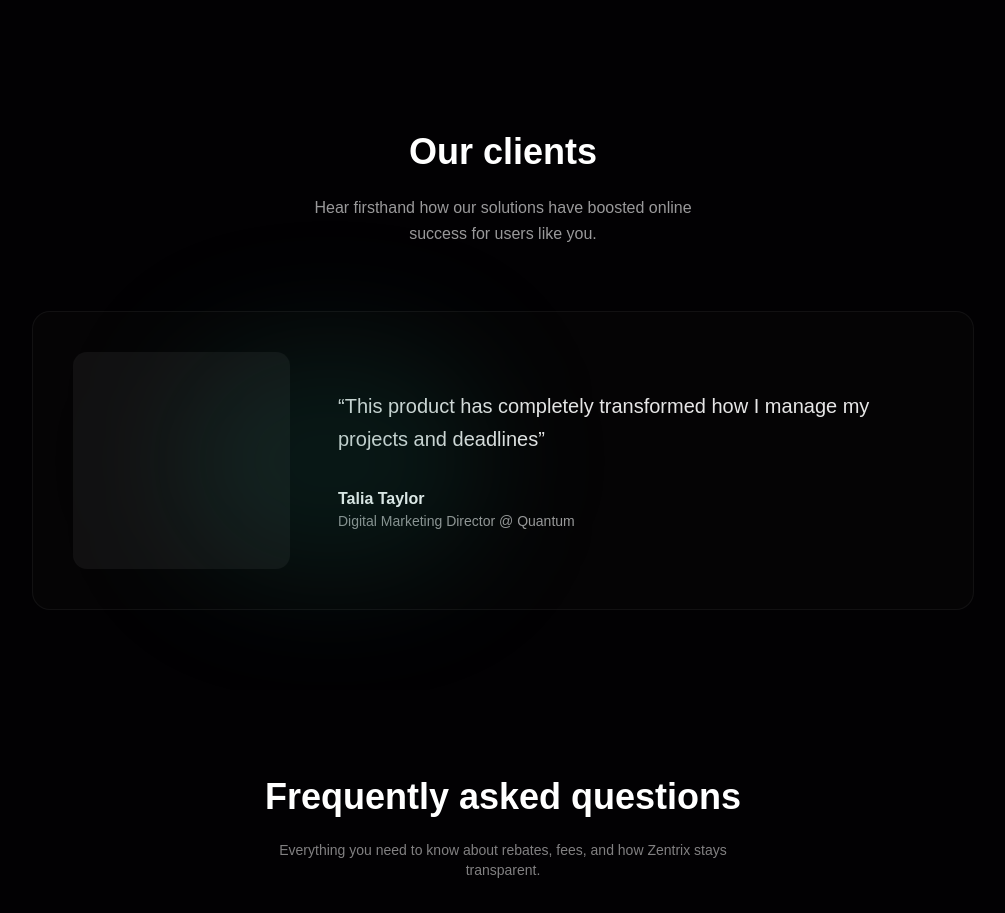
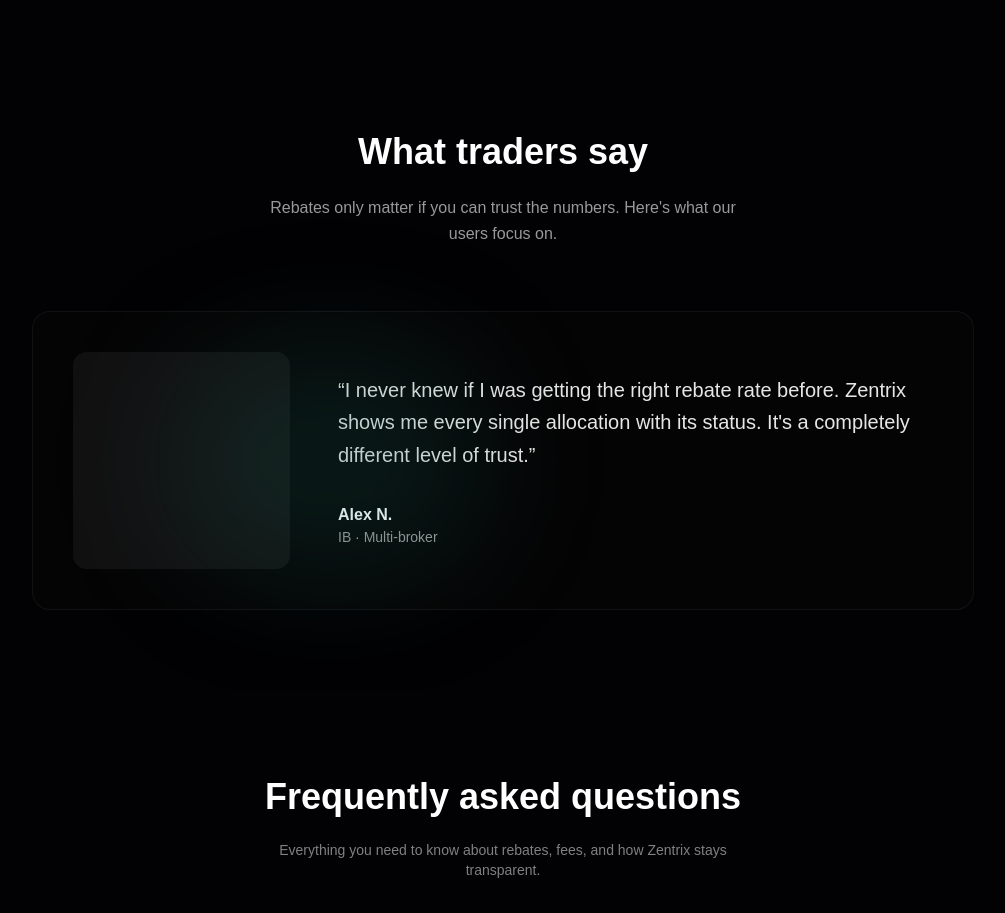
Before and after one commit to le-dat/zentrix-landingpage, a Next.js app: page / in a window 1280 px wide. Shown: the part 5360-6273 px from the top of the page, without its empty margins (137-1142 px from the left). Built offline with nearby package versions, Linux system fonts and the light colour scheme.

Commit message:
feat(landing): update clients section
Made-with: Cursor

```diff
--- a/components/landing/ClientsSection.tsx
+++ b/components/landing/ClientsSection.tsx
@@ -7,46 +7,42 @@ export function ClientsSection() {
   return (
     <section className="relative py-20 overflow-hidden">
       <div className="max-w-[990px] mx-auto px-6">
-        {/* Heading */}
         <motion.h2
           initial={{ opacity: 0 }}
           animate={{ opacity: 1 }}
           transition={{ duration: 0.5 }}
           className="text-[36px] font-bold mb-4 text-center"
         >
-          Our clients
+          What traders say
         </motion.h2>
 
         <motion.p
           initial={{ opacity: 0 }}
           animate={{ opacity: 1 }}
           transition={{ duration: 0.5, delay: 0.1 }}
-          className="text-center text-white/60 mb-16 max-w-[433px] mx-auto leading-relaxed"
+          className="text-center text-white/60 mb-16 max-w-[480px] mx-auto leading-relaxed"
         >
-          Hear firsthand how our solutions have boosted online success for users like you.
+          Rebates only matter if you can trust the numbers. Here&apos;s what our users focus on.
         </motion.p>
 
-        {/* Testimonial card */}
         <motion.div
           initial={{ opacity: 0, y: 30 }}
           animate={{ opacity: 1, y: 0 }}
           transition={{ duration: 0.5, delay: 0.2 }}
           className="relative flex flex-col md:flex-row items-center gap-12 p-10 rounded-2xl bg-black/40 border border-white/5"
         >
-          {/* Avatar placeholder */}
-          <div className="relative w-[217px] h-[217px] shrink-0 rounded-xl bg-white/5" />
+          <div className="relative w-[217px] h-[217px] shrink-0 rounded-xl bg-white/5" aria-hidden />
 
-          {/* Green decorative circle */}
           <div className="absolute top-1/2 left-[15%] -translate-y-1/2 w-[312px] h-[234px] rounded-full bg-[#17695d]/20 blur-[60px] pointer-events-none" />
 
-          {/* Quote */}
           <div className="flex-1 text-center md:text-left">
             <blockquote className="text-xl leading-relaxed mb-8 text-white/90">
-              &ldquo;This product has completely transformed how I manage my projects and deadlines&rdquo;
+              &ldquo;I never knew if I was getting the right rebate rate before. Zentrix shows me every single
+              allocation with its status. It&apos;s a completely different level of trust.&rdquo;
             </blockquote>
             <div>
-              <p className="font-semibold text-white">Talia Taylor</p>
-              <p className="text-sm text-white/60">Digital Marketing Director @ Quantum</p>
+              <p className="font-semibold text-white">Alex N.</p>
+              <p className="text-sm text-white/60">IB · Multi-broker</p>
             </div>
           </div>
         </motion.div>
```
